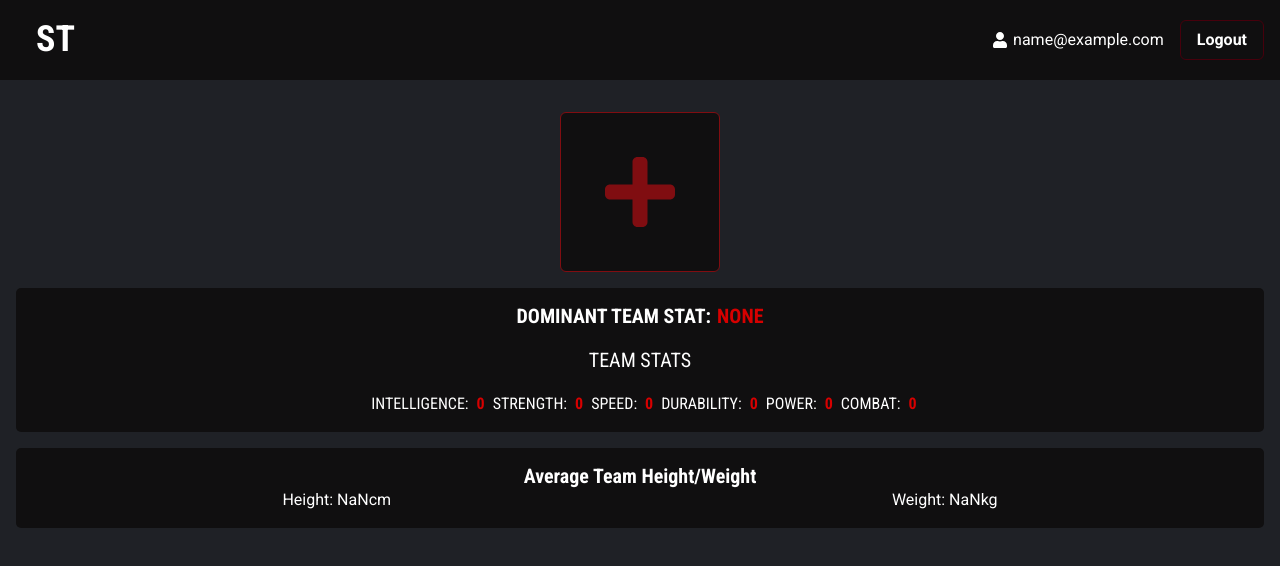
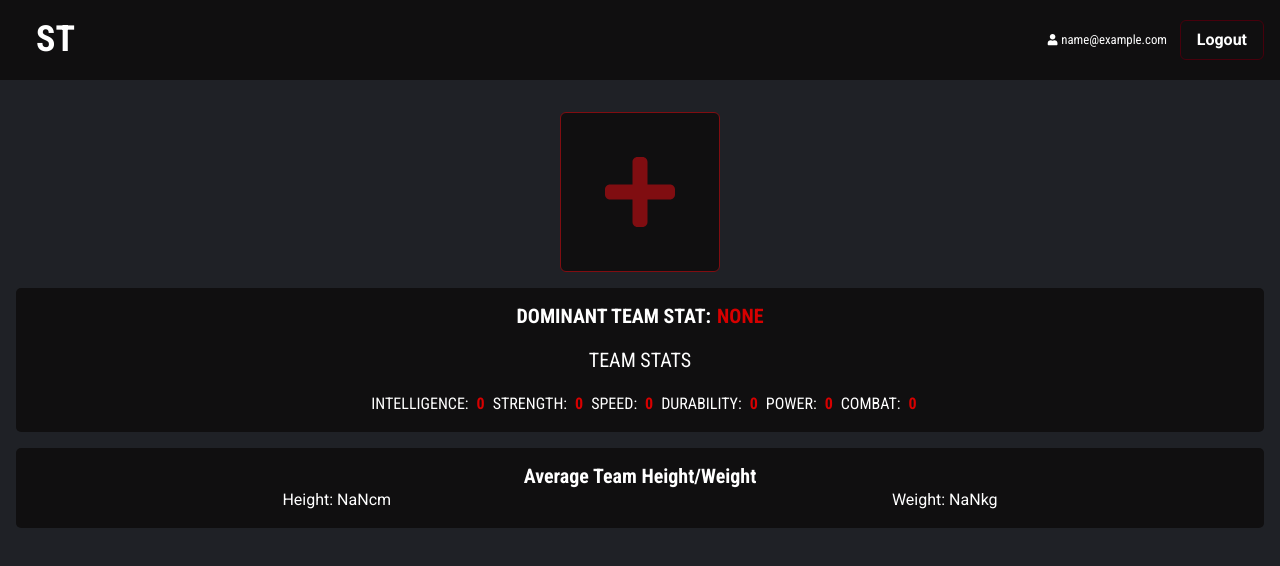
Before and after one commit to LMV-Codes/SuperTeam, a React (Create React App) app: page / in a window 1280 px wide. Shown: the top 566 px of the page. Built offline with nearby package versions, Linux system fonts and the light colour scheme; sample sign-in values are in the browser's storage.

Commit message:
Smaller user size in navbar

```diff
--- a/src/components/heroes/TeamMember.tsx
+++ b/src/components/heroes/TeamMember.tsx
@@ -23,11 +23,15 @@ export const TeamMember: React.FC<TeamMemberProps> = ({
   };
   const stats = Object.entries(hero.powerstats);
   const details = {
-    weight: hero.appearance.weight.map((weight) => (
-      <Text textAlign="end">{weight}</Text>
+    weight: hero.appearance.weight.map((weight, index) => (
+      <Text textAlign="end" key={index}>
+        {weight}
+      </Text>
     )),
-    height: hero.appearance.height.map((height) => (
-      <Text textAlign="end">{height}</Text>
+    height: hero.appearance.height.map((height, index) => (
+      <Text textAlign="end" key={index}>
+        {height}
+      </Text>
     )),
     fullname: hero.biography["full-name"],
     haircolor: hero.appearance["hair-color"],
--- a/src/components/navbar/Navbar.tsx
+++ b/src/components/navbar/Navbar.tsx
@@ -55,8 +55,14 @@ export const Navbar: React.FC<NavbarProps> = ({ userData, setUserData }) => {
       <Box justifySelf="end" marginLeft="auto" marginRight="1em">
         {userData ? (
           <Flex alignItems="center">
-            <Icon as={FaUser} marginRight="0.3em" />
-            <Text marginRight="1em">{decodeToken()}</Text>
+            <Icon as={FaUser} marginRight="0.3em" fontSize="0.7em" />
+            <Text
+              marginRight="1em"
+              fontFamily="Roboto Condensed"
+              fontSize="0.8em"
+            >
+              {decodeToken()}
+            </Text>
             <Button variant="superdanger" onClick={() => logout()}>
               Logout
             </Button>
```
